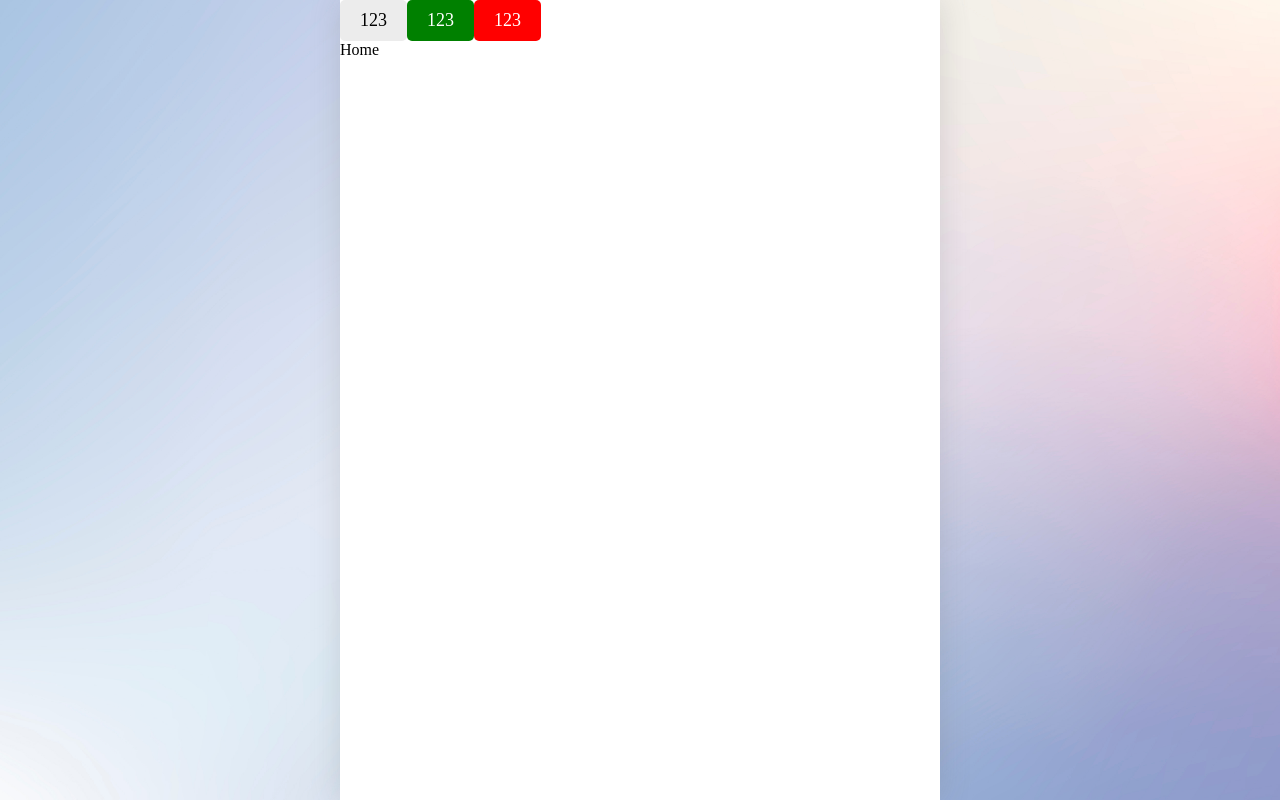
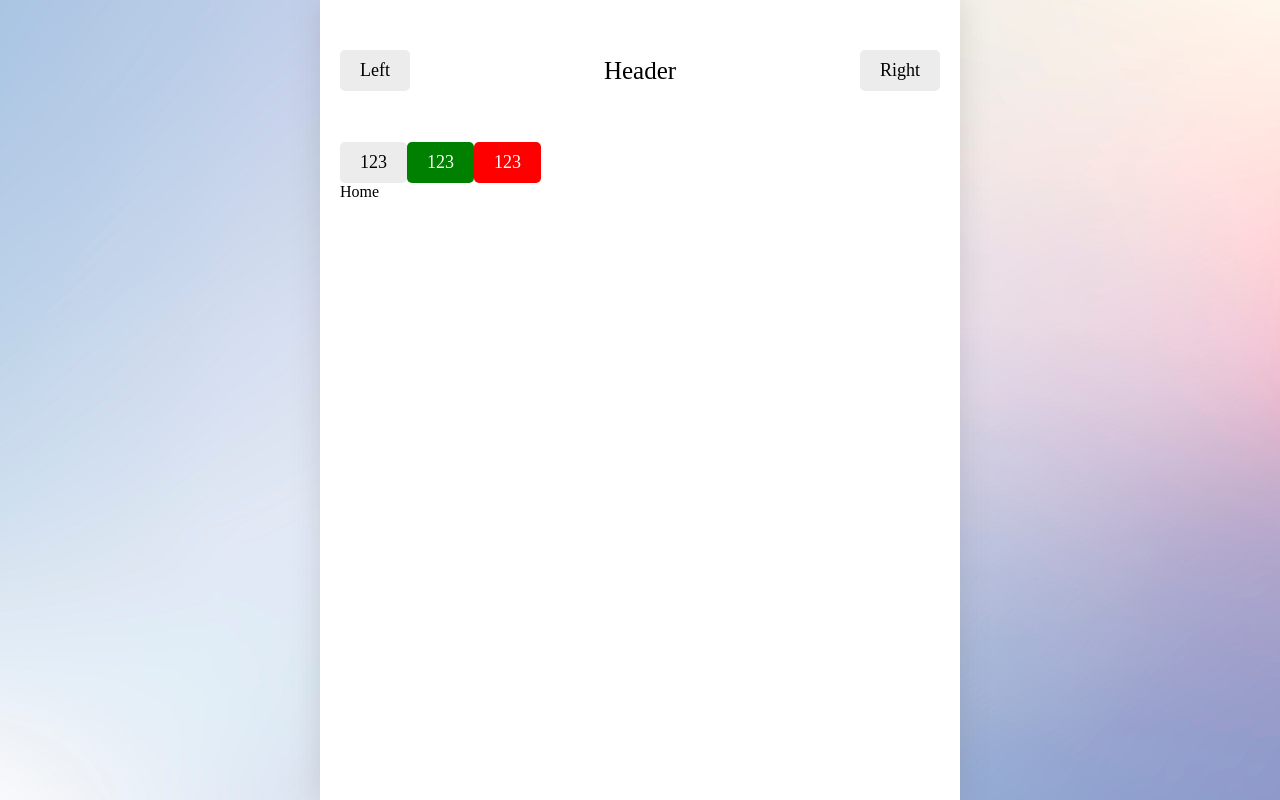
Before and after one commit to ahyns62/mood-diary, a React (Vite) app: page / in a window 1280 px wide. Built offline with nearby package versions, Linux system fonts and the light colour scheme; a web font is replaced by a local one.

Commit message:
feat: 공통 헤더 컴포넌트 구현

```diff
--- a/src/App.jsx
+++ b/src/App.jsx
@@ -1,20 +1,27 @@
-import { Routes, Route, Link, useNavigate } from "react-router-dom";
+import { Routes, Route, Link } from "react-router-dom";
 import Home from "./pages/Home";
 import NewDiary from "./pages/NewDiary";
 import DiaryList from "./pages/DiaryList";
 import NotFound from "./pages/Notfound";
-import { getEmotionImage } from "./util/get-emotion-image";
-import Button from "./components/Button";
+// import { getEmotionImage } from "./util/get-emotion-image";
+import Button from "./components/common/Button/Button";
+import Header from "./components/layout/Header/Header";
 
 function App() {
-  const nav = useNavigate();
+  //   const nav = useNavigate();
 
-  const onClickButton = () => {
-    nav("/new-diary");
-  };
+  //   const onClickButton = () => {
+  //     nav("/new-diary");
+  //   };
 
   return (
     <>
+      <Header
+        title={"Header"}
+        leftChild={<Button text={"Left"} />}
+        rightChild={<Button text={"Right"} />}
+      />
+
       <Button
         text={"123"}
         onClick={() => {
--- /dev/null
+++ b/src/components/layout/Header/Header.css
@@ -0,0 +1,26 @@
+.Header {
+  display: flex;
+  align-items: center;
+  padding: 50px 0px;
+  border-bottom: 1px solid rgb(256, 256, 256);
+}
+
+.Header > div {
+  display: flex;
+}
+
+.Header .header_center {
+  width: 50%;
+  font-size: 25px;
+  justify-content: center;
+}
+
+.Header .header_left {
+  width: 25%;
+  justify-content: flex-start;
+}
+
+.Header .header_right {
+  width: 25%;
+  justify-content: flex-end;
+}
--- /dev/null
+++ b/src/components/layout/Header/Header.jsx
@@ -0,0 +1,15 @@
+import "./Header.css";
+
+const Header = ({ title, leftChild, rightChild }) => {
+  return (
+    <>
+      <header className="Header">
+        <div className="header_left">{leftChild}</div>
+        <div className="header_center">{title}</div>
+        <div className="header_right">{rightChild}</div>
+      </header>
+    </>
+  );
+};
+
+export default Header;
--- a/src/index.css
+++ b/src/index.css
@@ -19,6 +19,7 @@
   width: 100%;
   height: 100%;
   margin: 0 auto;
+  padding: 0px 20px;
   box-shadow: rgba(100, 100, 100, 0.2) 0px 0px 29px 0px;
 }
 
```
Also changed, not shown: src/components/common/Button/Button.css (renamed from src/components/Button.css), src/components/common/Button/Button.jsx (renamed from src/components/Button.jsx).
